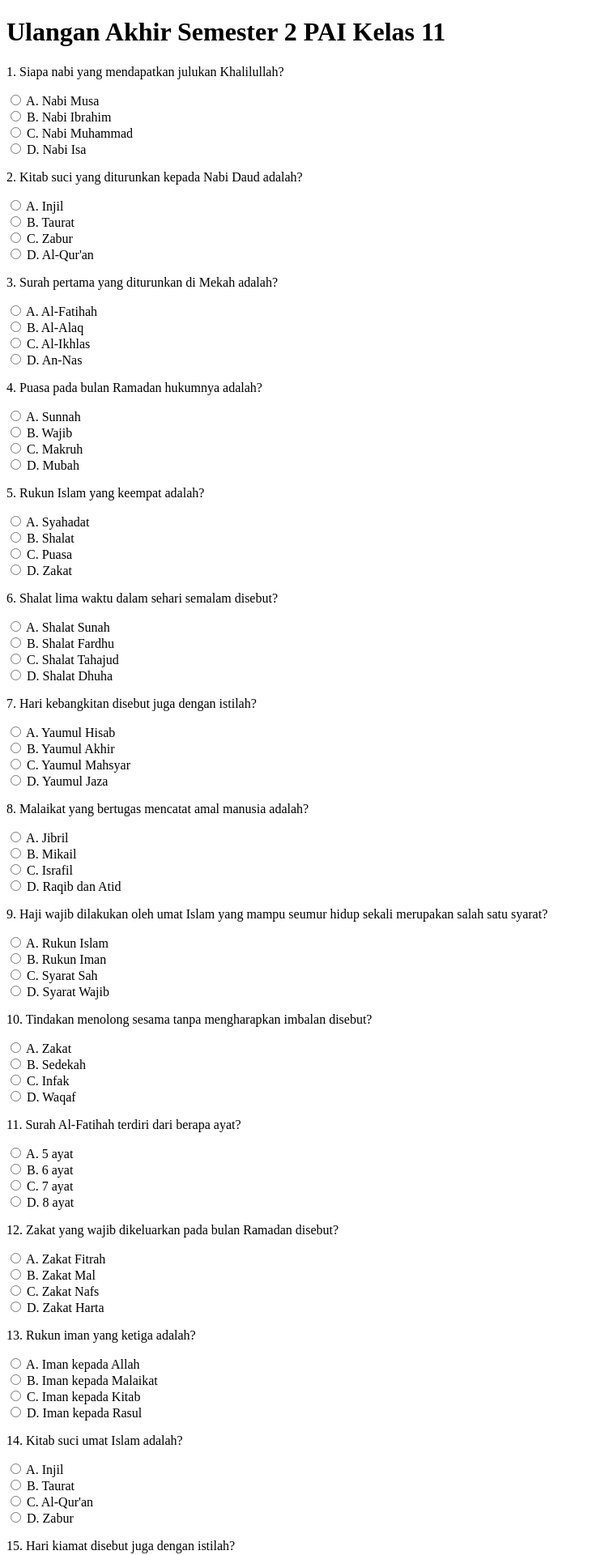
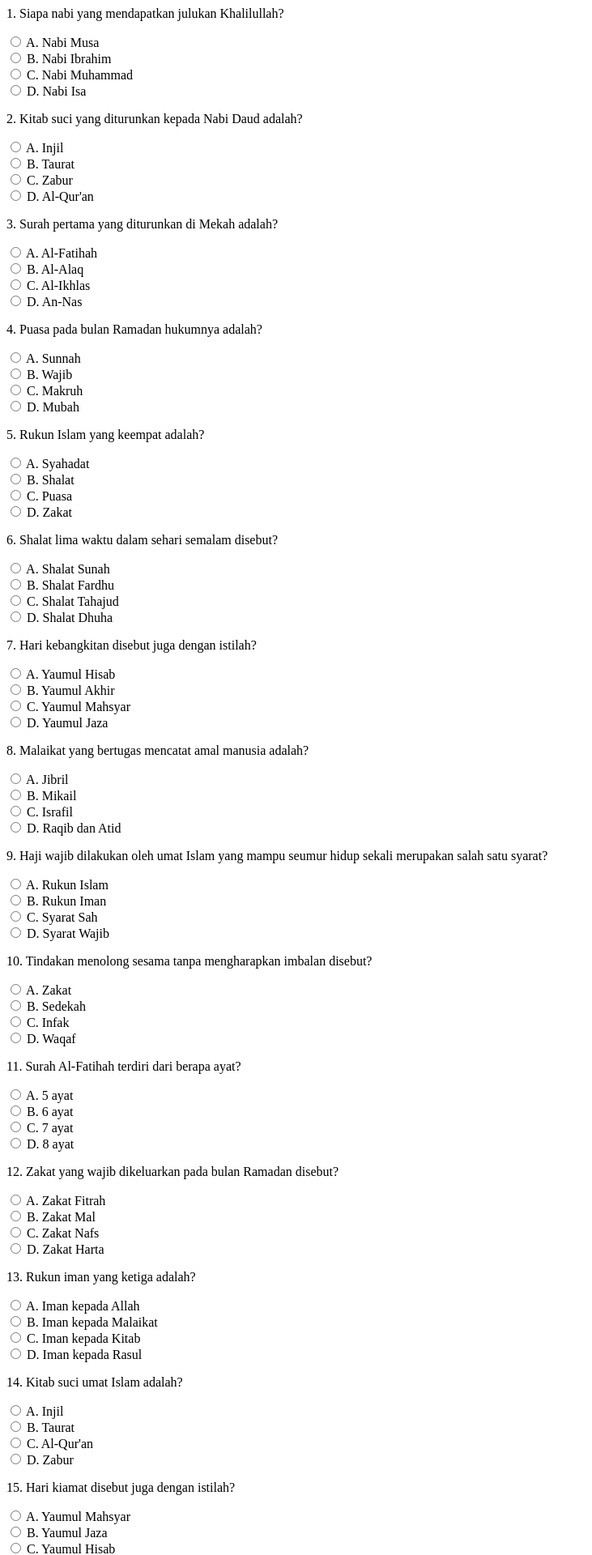
Before and after one commit to frhndevweb/UAS, a PHP site: page / in a window 1280 px wide. Shown: the top 1920 px of the page at 81% size, without its empty margins (0-731 px from the left). Run offline with PHP 8.4, Linux system fonts and the light colour scheme.

Commit message:
Update index.php

```diff
--- a/index.php
+++ b/index.php
@@ -1,11 +1,3 @@
-<!DOCTYPE html>
-<html>
-<head>
-    <title>Ulangan Akhir Semester 2 PAI Kelas 11</title>
-</head>
-<body>
-    <h1>Ulangan Akhir Semester 2 PAI Kelas 11</h1>
-    <form action="submit.php" method="post">
         <?php
         $questions = [
             "1. Siapa nabi yang mendapatkan julukan Khalilullah?",
```
